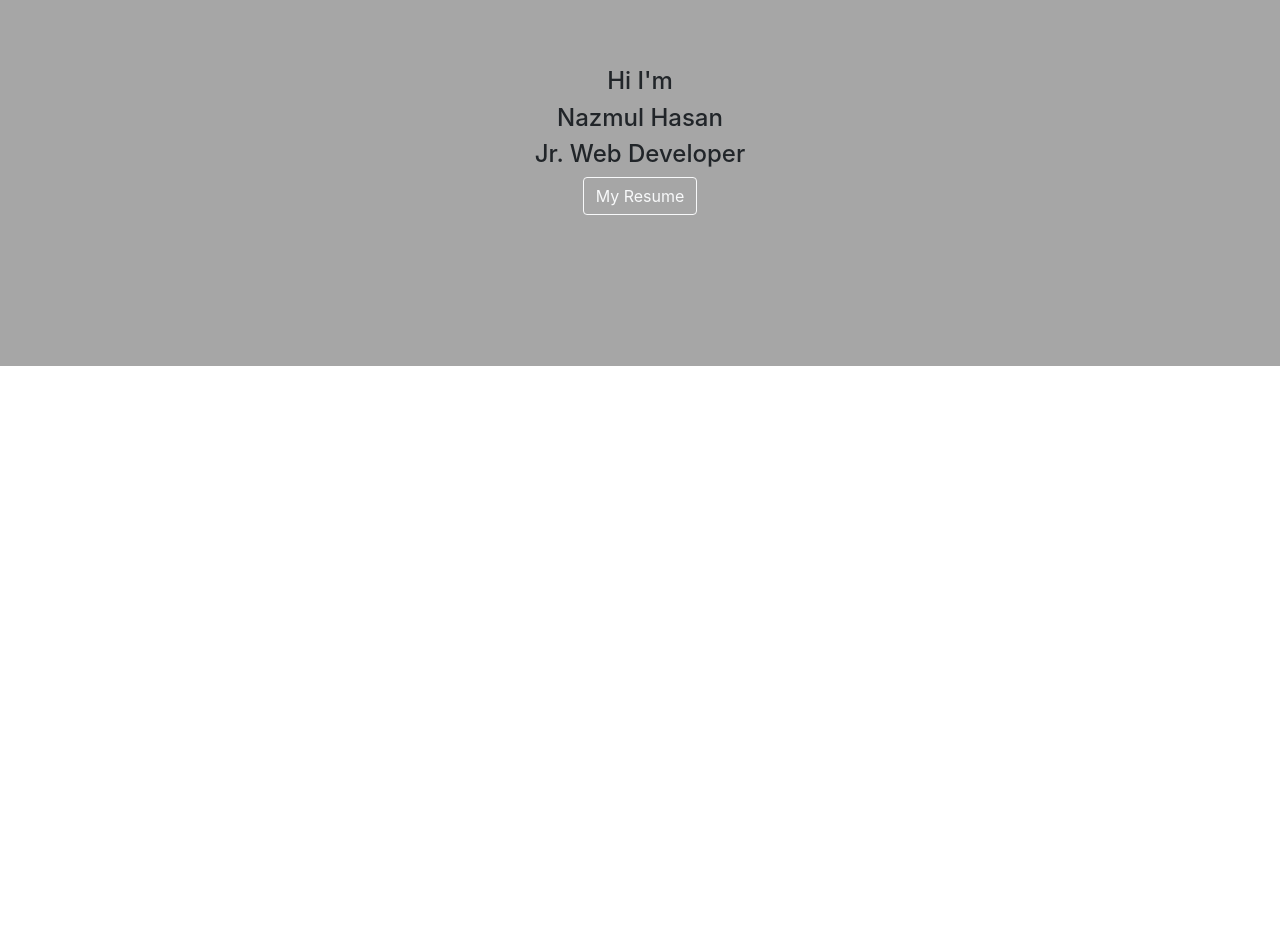
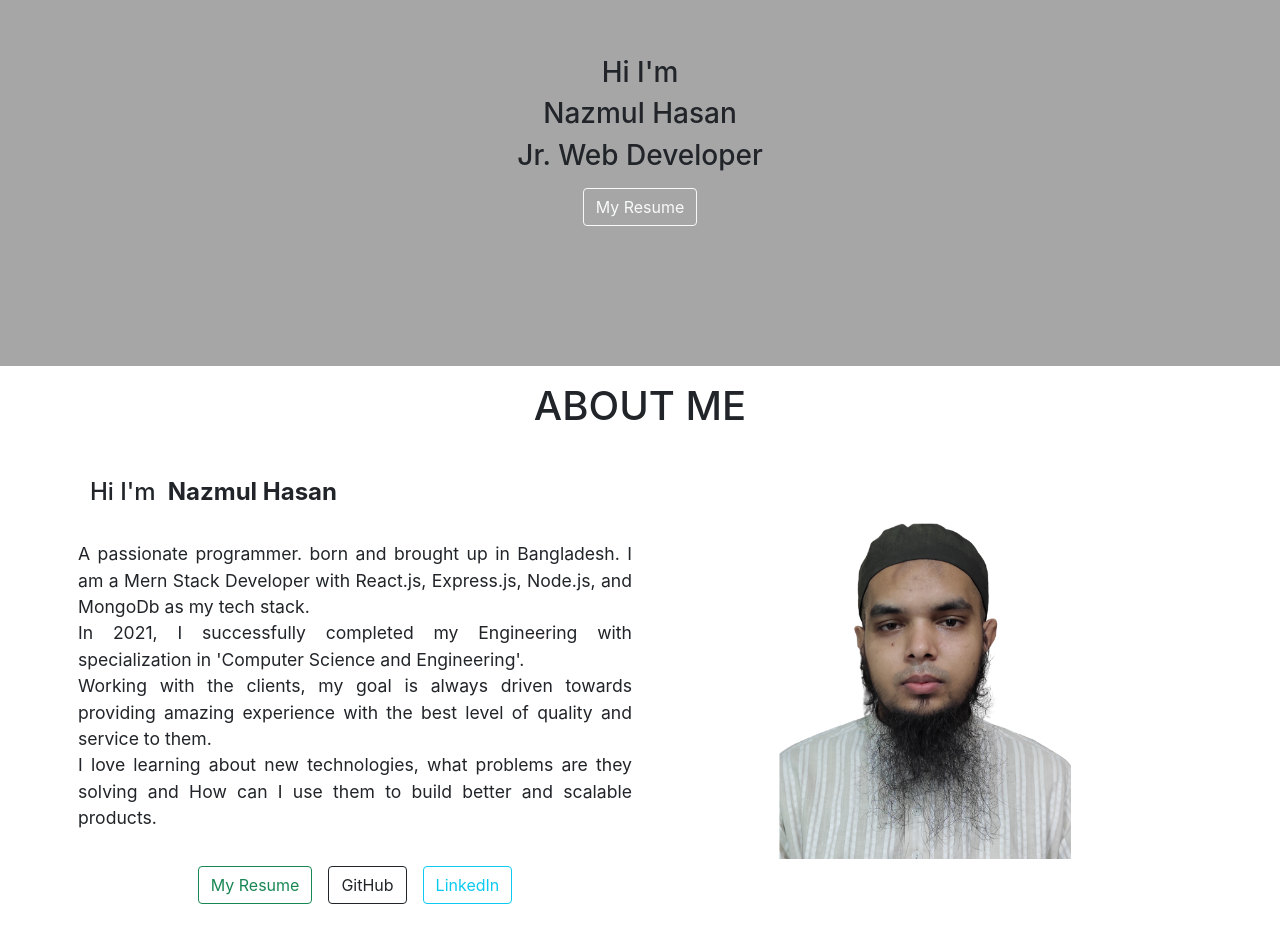
Before and after one commit to nazmul-2020/my-portfolio, a React (Create React App) app: page / in a window 1280 px wide. Shown: the part 140-1082 px from the top of the page. Before the commit the page ends 800 px from the top, so only its background shows below. Built offline with nearby package versions, Linux system fonts and the light colour scheme.

Commit message:
added about

```diff
--- /dev/null
+++ b/src/About.css
@@ -0,0 +1,13 @@
+.about {
+    background-color: transparent;
+    font-size: 1.1em;
+  }
+
+  .profile {
+    max-width: 18em;
+  }
+
+  .my-details {
+    background-color: rgba(255, 255, 255, 0.747);
+    text-align: justify;
+  }
--- /dev/null
+++ b/src/About.js
@@ -0,0 +1,61 @@
+import React from 'react';
+import { Button, Col, Container, Image, Row } from 'react-bootstrap';
+import './About.css'
+import Profile from "./img/Profile.png";
+
+const About = () => {
+    return (
+        <div id="about">
+      <div className="about">
+        <h1 className="pt-3 text-center font-details pb-3">ABOUT ME</h1>
+        <Container>
+          <Row className="pt-3 pb-5 align-items-center">
+            <Col xs={12} md={6}>
+              <Row className=" align-items-start p-2 my-details rounded ">
+                <h4>Hi I'm <strong>&nbsp;Nazmul Hasan</strong></h4>
+                <br />A passionate programmer. born and brought up in Bangladesh. I am a Mern   Stack Developer with React.js, Express.js, Node.js, and MongoDb as my tech stack.
+                <br />
+                In 2021, I successfully completed my Engineering with specialization in 'Computer Science and Engineering'.
+                <br />
+                Working with the clients, my goal is always driven towards providing amazing experience with the best level of quality and service to them.
+                <br />
+                I love learning about new technologies, what problems are they solving and How can I use them to build better and scalable products.
+                <br /> <br />
+                <Col className="d-flex justify-content-center flex-wrap">
+                 <div>
+                    <a href="https://drive.google.com/file/d/1lARAL0NW_gZ4qCwh-U5tpq-S-_AiMqCV/view?usp=sharing" target="_blank" rel="noopener noreferrer">
+                      <Button className="m-2" variant="outline-success">
+                        My Resume
+                      </Button>
+                    </a>
+                  </div>
+                  <div>
+                    <a href="https://github.com/nazmul-2020" target="_blank" rel="noopener noreferrer">
+                      <Button className="m-2" variant="outline-dark">
+                        GitHub
+                      </Button>
+                    </a>
+                  </div>
+                  <div>
+                    <a href="https://www.linkedin.com/in/nazmul-hasan-bbb097170/" target="_blank" rel="noopener noreferrer">
+                      <Button className="m-2" variant="outline-info">
+                        LinkedIn
+                      </Button>
+                    </a>
+                  </div>
+                </Col>
+              </Row>
+            </Col>
+            <Col xs={12} md={6}>
+              <Row className="justify-content-center mb-2 mr-2 ">
+                <Image className="profile justify-content-end border-0" alt="profile" src={Profile} thumbnail fluid />
+              </Row>
+            </Col>
+          </Row>
+        </Container>
+      </div>
+    </div>
+    );
+};
+
+export default About;
--- a/src/App.js
+++ b/src/App.js
@@ -1,4 +1,5 @@
-import './App.css';
+import About from './About';
+// import './App.css';
 import Banner from './Pages/Home/Banner';
 import Header from './Pages/Home/Header';
 
@@ -7,6 +8,7 @@ function App() {
     <div className="App">
             <Header></Header>
             <Banner></Banner>
+            <About></About>
     </div>
   );
 }
--- a/src/Pages/Home/Banner.js
+++ b/src/Pages/Home/Banner.js
@@ -4,12 +4,12 @@ import "./Banner.css"
 
 const Banner = () => {
     return (
-        <div className='banner d-flex justify-content-center align-items-center '>
+        <div className='banner d-flex justify-content-center align-items-center text-center '>
             <div>
-                <h4>Hi I'm</h4>
-                <h4>Nazmul Hasan</h4>
-                <h4>Jr. Web Developer</h4>
-                <Button href="https://drive.google.com/file/d/1lARAL0NW_gZ4qCwh-U5tpq-S-_AiMqCV/view?usp=sharing" target="_blank" variant="outline-light">My Resume</Button>
+                <h3>Hi I'm</h3>
+                <h3>Nazmul Hasan</h3>
+                <h3>Jr. <span>Web Developer</span></h3>
+                <Button href="https://drive.google.com/file/d/1lARAL0NW_gZ4qCwh-U5tpq-S-_AiMqCV/view?usp=sharing" target="_blank" variant="outline-light" className='mt-2'>My Resume</Button>
             </div>
         </div>
     );
```
Also changed, not shown: src/img/Profile.png (added).
